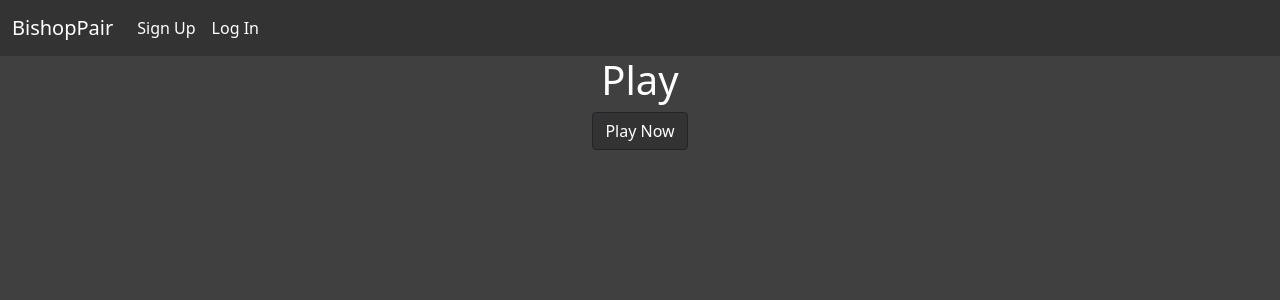
After one commit to timbaginski/chess-site, a Django app: template main/templates/play.html in a window 1280 px wide. The commit adds this page. Shown: the top 300 px of the page. Run offline with Django 3.2, Linux system fonts and the light colour scheme; the template is opened without the code that fills it, so the values that code supplies are empty.

Commit message:
Play menu screen

```diff
--- a/main/templates/base.html
+++ b/main/templates/base.html
@@ -27,6 +27,9 @@
                     <li class="nav-item">
                         <a class="nav-link active" aria-current="page" href="/logout">Log Out</a>
                     </li>
+                    <li class="nav-item">
+                        <a class="nav-link active" aria-current="page" href="/play">Play</a>
+                    </li>
                     {% endif %}
                 </ul>
             </div>
--- /dev/null
+++ b/main/templates/play.html
@@ -0,0 +1,23 @@
+{% extends "base.html" %}
+{% load static %}
+
+{% block headers %}
+<title>Play Now!</title>
+{% endblock %}
+
+{% block content %}
+<div class="container-fluid">
+    <div class="row text-center">
+        <div class="col lg-8">
+            <h1>Play</h1>
+        </div>
+    </div>
+</div>
+<div class="container-fluid">
+    <div class="row text-center">
+        <div class="col lg-8">
+            <button type="submit" class="btn btn-dark">Play Now</button>
+        </div>
+    </div>
+</div>
+{% endblock %}
--- a/main/urls.py
+++ b/main/urls.py
@@ -5,5 +5,6 @@ urlpatterns = [
     path('signup', views.signup),
     path('login', views.signin),
     path('logout', views.logoutUser),
-    path('', views.index)
+    path('', views.index),
+    path('play', views.play)
 ]
--- a/main/views.py
+++ b/main/views.py
@@ -43,3 +43,9 @@ def logoutUser(request):
 
 def index(request):
     return render(request, 'index.html')
+
+def play(request):
+    if(request.user.is_authenticated):
+        return render(request, 'play.html')
+
+    return signin(request)
```
Also changed, not shown: db.sqlite3.
